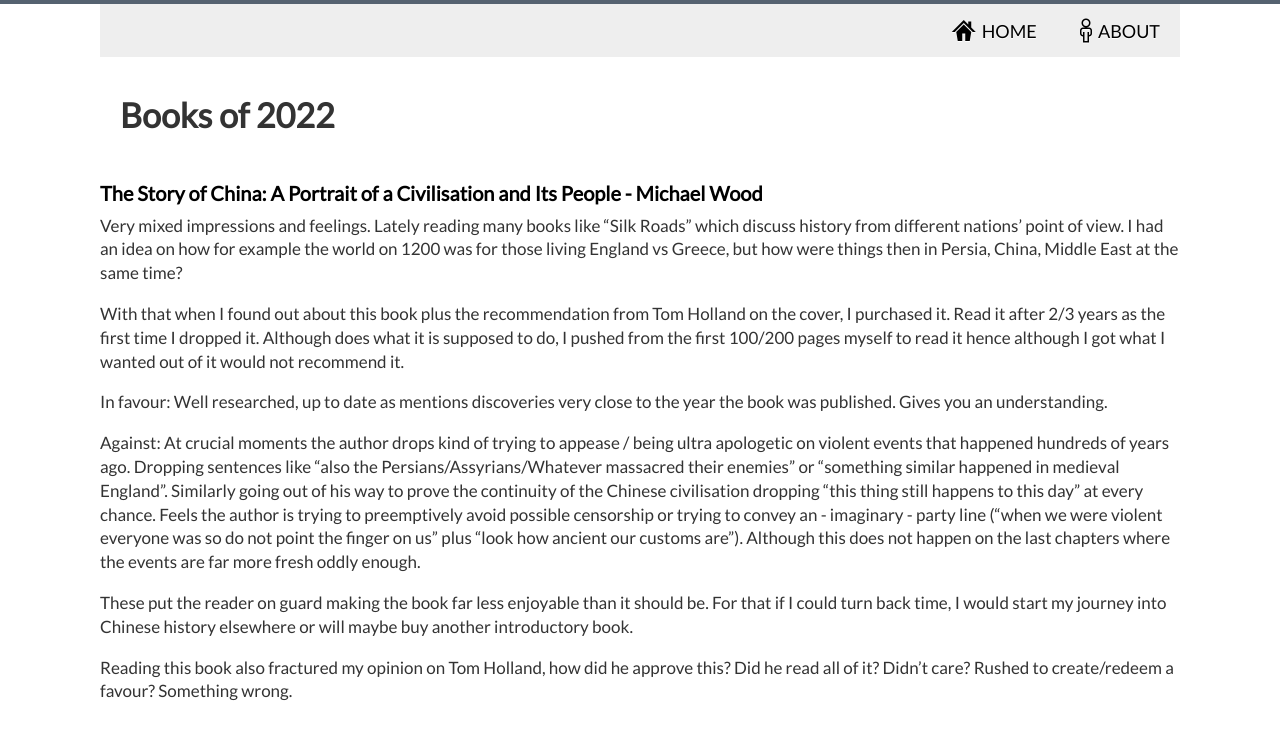
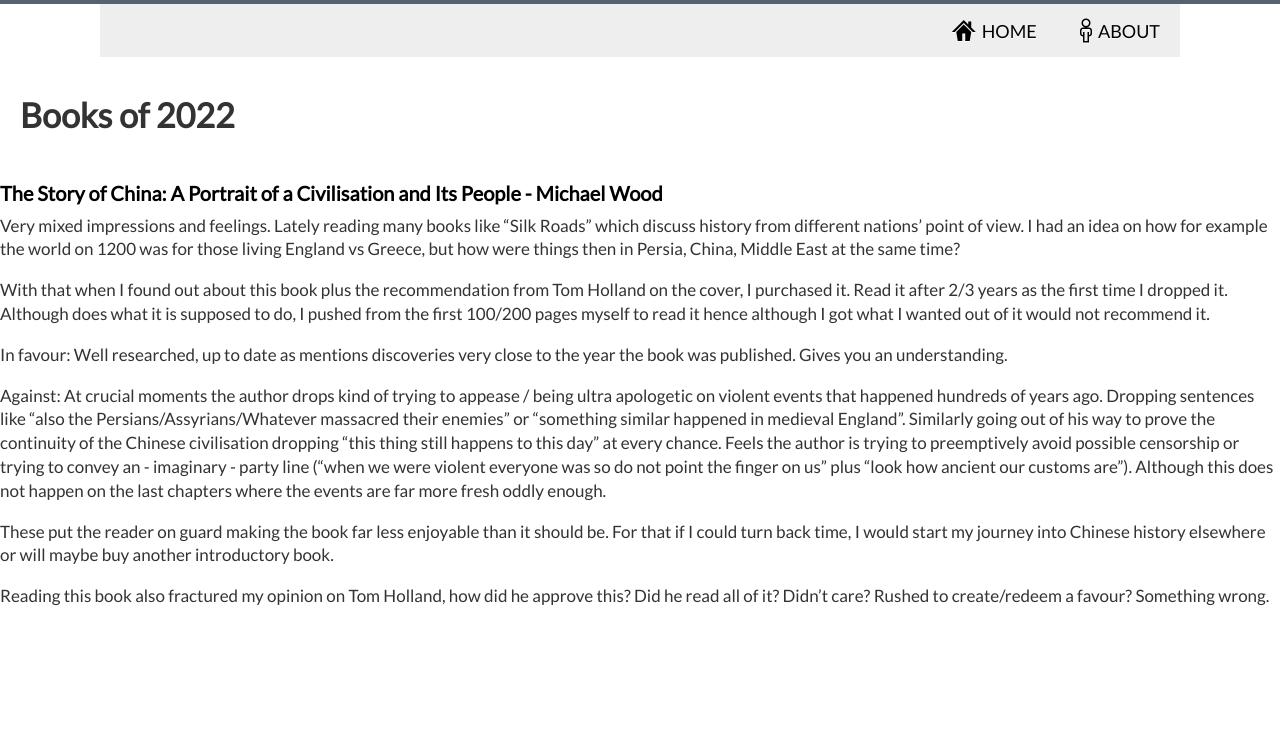
Before and after one commit to dimitrismistriotis/dimitrismistriotis.github.io, a Jekyll site: the page built from _posts/2022-11-30-books_of_2022.md, in a window 1280 px wide. Shown: the top 740 px of the page. Built offline with Jekyll 4.4.1, drawn with Linux system fonts in a browser that asks for light colours.

Commit message:
Remove custom class

```diff
--- a/_layouts/default.html
+++ b/_layouts/default.html
@@ -5,10 +5,9 @@
 </head>
 <body>
   {% include header.html %}
-  <div class="container">
+
   {{ content }}
 
   {% include footer.html %}
-  </div><!-- /.main -->
 </body>
 </html>
```
